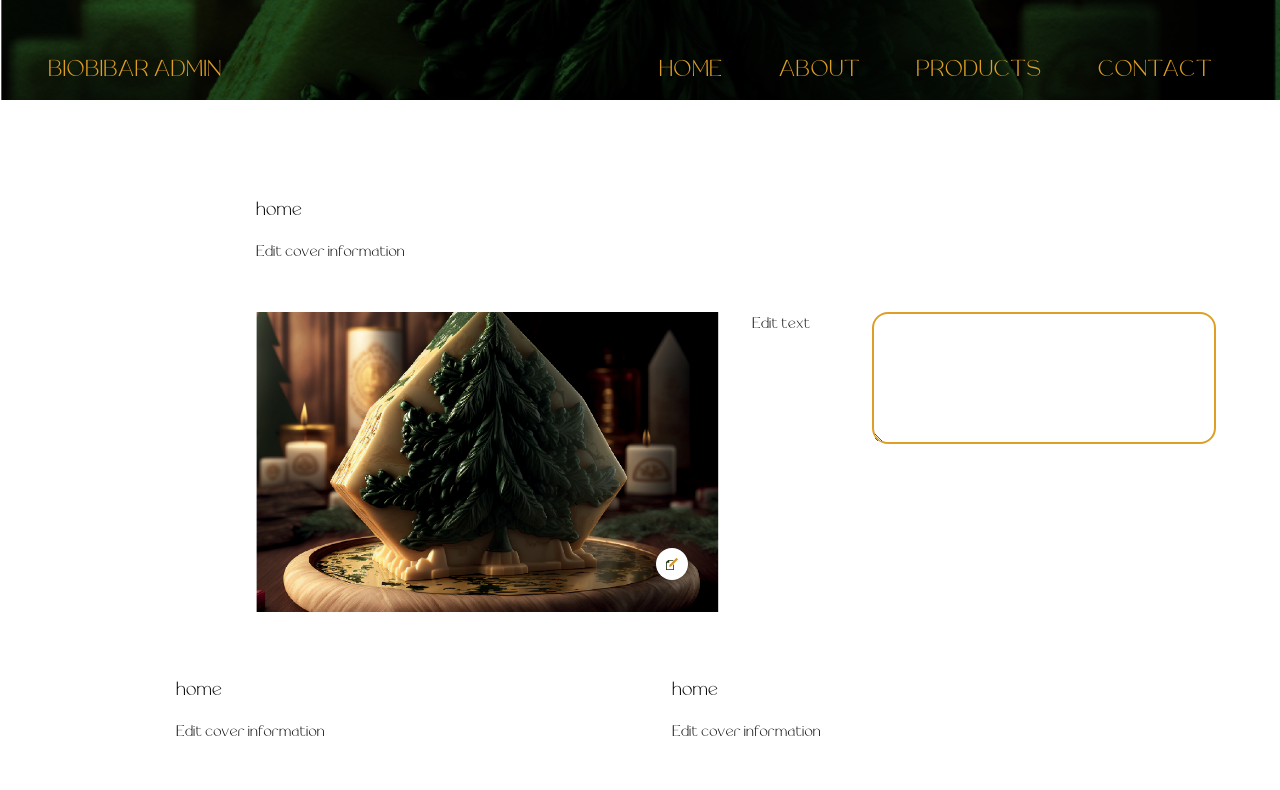
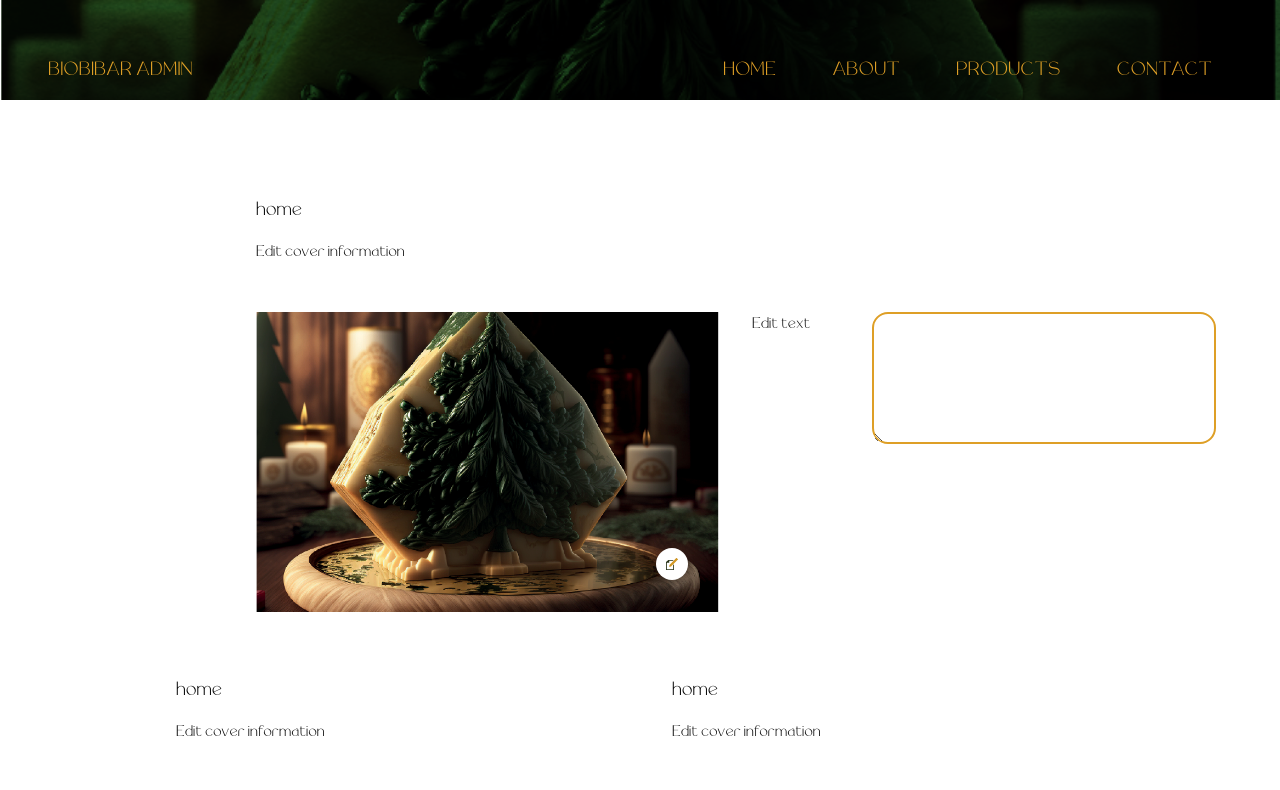
Before and after one commit to albertnahas/biobibar, a Next.js app: page /admin in a window 1280 px wide. Shown: the top 790 px of the page. Built offline with nearby package versions, Linux system fonts and the light colour scheme; no server answers; sample sign-in values are in the browser's storage.

Commit message:
make nav smaller

```diff
--- a/components/HomeSections/FeaturedSection.tsx
+++ b/components/HomeSections/FeaturedSection.tsx
@@ -48,7 +48,7 @@ export const FeaturedSection: FC<Props> = ({ products, coverUrl }) => {
 const Circle: FC<CircleProps> = ({ children, className, product, href }) => {
   return (
     <Link href={href || ""}>
-      <div
+    <div
         style={{
           backgroundImage: `linear-gradient(
             var(--transparent-primary),
--- a/components/HomeSections/HeroSection.tsx
+++ b/components/HomeSections/HeroSection.tsx
@@ -30,7 +30,7 @@ export const HeroSection = ({
       /> */}
       <h1
         dir="rtl"
-        className="mt-32 text-center font-arabic text-primary-light text-6xl"
+        className="mt-32 text-center font-arabic text-primary-light text-5xl"
       >
         {slogan || "من عبق حلب بدأنا..."}
       </h1>
--- a/components/Navbar.tsx
+++ b/components/Navbar.tsx
@@ -30,7 +30,7 @@ export const Navbar: FC<Props> = ({ bottom, transparent, isAdmin }) => {
             <div className="flex items-center justify-between py-3 md:block md:py-5">
               <Link href="/">
                 <h2
-                  className={`text-2xl uppercase text-${
+                  className={`text-xl uppercase text-${
                     bottom ? "secondary-dark" : "primary"
                   }`}
                 >
@@ -88,7 +88,7 @@ export const Navbar: FC<Props> = ({ bottom, transparent, isAdmin }) => {
                   <li key={isAdmin ? `/admin${link.href}` : link.href}>
                     <Link
                       href={isAdmin ? `/admin${link.href}` : link.href}
-                      className={`mr-2 px-3 py-1 text-2xl uppercase text-${
+                      className={`mr-2 px-3 py-1 text-xl uppercase text-${
                         bottom ? "secondary-dark" : "primary"
                       } `}
                     >
--- a/styles/globals.css
+++ b/styles/globals.css
@@ -28,16 +28,16 @@
     @apply absolute bottom-8 right-8 flex h-8 w-8 cursor-pointer items-center justify-center rounded-full border-none bg-white p-1 2xl:right-36;
   }
   .cover {
-    @apply z-10 w-120 absolute -bottom-8 right-16 rounded-2xl border-2 border-primary bg-white px-2 py-1 text-xs 2xl:right-44;
+    @apply w-120 absolute -bottom-8 right-16 z-10 rounded-2xl border-2 border-primary bg-white px-2 py-1 text-xs 2xl:right-44;
   }
   .cover-edit-btn {
-    @apply block m-1 p-1 rounded-lg border-2 border-primary text-left cursor-pointer;
+    @apply m-1 block cursor-pointer rounded-lg border-2 border-primary p-1 text-left;
   }
   .overlay {
-    @apply fixed inset-0 bg-transparent z-0;
+    @apply fixed inset-0 z-0 bg-transparent;
   }
   .img-lightbox {
-    @apply fixed inset-0 bg-text bg-opacity-80 z-20;
+    @apply fixed inset-0 z-20 bg-text bg-opacity-80;
   }
   .img-lightbox img {
     @apply absolute top-1/2 left-1/2 -translate-x-1/2 -translate-y-1/2;
```
